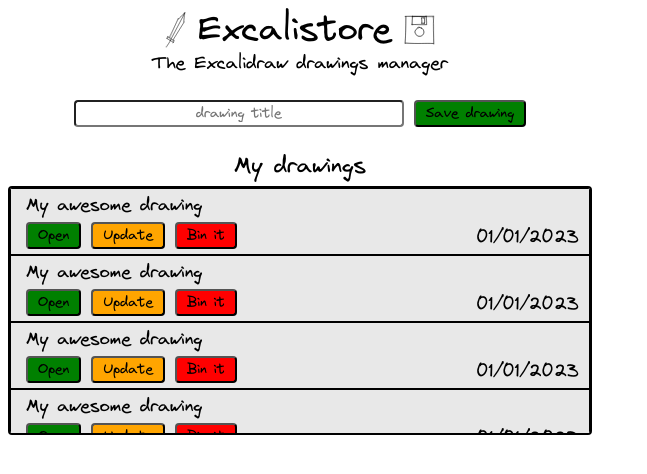
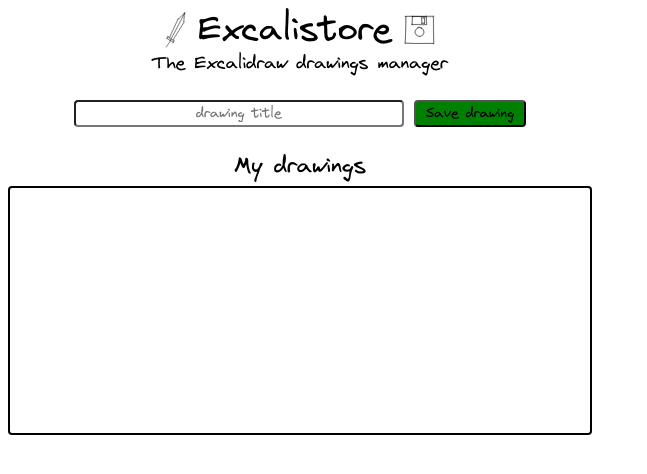
Before and after one commit to andrewinci/excalistore, a React (Vite) app: page / in a window 1280 px wide. Shown: the top 474 px of the page, without its empty margins (0-647 px from the left). Built offline with nearby package versions, Linux system fonts and the light colour scheme.

Commit message:
feat: add crud operation to chrome storage

```diff
--- a/package.json
+++ b/package.json
@@ -15,6 +15,7 @@
     "react-dom": "^18.2.0"
   },
   "devDependencies": {
+    "@types/chrome": "^0.0.224",
     "@types/react": "^18.0.27",
     "@types/react-dom": "^18.0.10",
     "@vitejs/plugin-react": "^3.1.0",
--- a/src/main.tsx
+++ b/src/main.tsx
@@ -1,10 +1,11 @@
 // entry point of the react app that powers the extension pop-up
 import { Global } from '@emotion/react'
 import styled from '@emotion/styled'
-import React from 'react'
+import React, { useEffect, useState } from 'react'
 import ReactDOM from 'react-dom/client'
 import { Button, Group, Input, Text } from './components'
 import { floppy, sword } from './icons'
+import { useChromeStorage } from './storage'
 import { GlobalStyles } from './style'
 
 const TitleBar = () => {
@@ -20,7 +21,16 @@
   </>
 }
 
-const DrawingItem = ({ name, date }: { name: string, date: string }) => {
+type DrawingItemProps = {
+  name: string,
+  date: string,
+  onOpen?: () => void,
+  onUpdate?: () => void,
+  onDelete?: () => void,
+}
+
+const DrawingItem = (props: DrawingItemProps) => {
+  const { name, date, onOpen, onDelete, onUpdate } = props;
   const ItemContainer = styled.div`
     border: 1px solid black;
     padding: 0px 10px;
@@ -30,35 +40,56 @@
     <Text margin="5px" size='s'>{name}</Text>
     <Group margin='0px 0px 5px 0px' alignItems='flex-end' justifyContent="space-between">
       <Group maxHeight={30}>
-        <Button color='green'>Open</Button>
-        <Button color='orange'>Update</Button>
-        <Button color='red'>Bin it</Button>
+        <Button onClick={onOpen} color='green'>Open</Button>
+        <Button onClick={onUpdate} color='orange'>Update</Button>
+        <Button onClick={onDelete} color='red'>Bin it</Button>
       </Group>
       <Text size='s' margin="0px">{date}</Text>
     </Group>
   </ItemContainer>
 }
 
-const App = () => <>
+const App = () => {
+  const { drawings, createDrawing, deleteDrawing } = useChromeStorage();
+  const [drawingName, setDrawingName] = useState<string>();
+  const onSaveButtonClick = async () => {
+    // do nothing if the name is empty
+    //todo: show a warning to the user
+    if ((drawingName?.length ?? 0) == 0) return;
+    await createDrawing({
+      id: Date.now().toString(), //todo: use an uuid
+      name: drawingName!,
+      lastUpdate: new Date().toDateString(),
+      data: {} //todo
+    })
+  }
+
+  return <>
     <TitleBar />
     <Group margin="25px 0 25px 0">
-    <Input style={{ minWidth: "320px" }} placeholder='drawing title'></Input>
-    <Button color='green'>Save drawing</Button>
+      <Input
+        style={{ minWidth: "320px" }}
+        placeholder='drawing title'
+        value={drawingName}
+        onChange={e => setDrawingName(e.currentTarget.value)}>
+      </Input>
+      <Button
+        onClick={onSaveButtonClick}
+        color='green'>Save drawing</Button>
     </Group>
     <Group margin='0px 0px 5px 0'>
       <Text size='l'>My drawings</Text>
     </Group>
     <div style={{ maxHeight: "245px", minHeight: "245px", overflow: "scroll", border: "2px solid black", borderRadius: "4px" }}>
-    <DrawingItem name="My awesome drawing" date='01/01/2023' />
-    <DrawingItem name="My awesome drawing" date='01/01/2023' />
-    <DrawingItem name="My awesome drawing" date='01/01/2023' />
-    <DrawingItem name="My awesome drawing" date='01/01/2023' />
-    <DrawingItem name="My awesome drawing" date='01/01/2023' />
-    <DrawingItem name="My awesome drawing" date='01/01/2023' />
-    <DrawingItem name="My awesome drawing" date='01/01/2023' />
-    <DrawingItem name="My awesome drawing" date='01/01/2023' />
+      {drawings.map(d => <DrawingItem
+        key={d.id}
+        name={d.name}
+        date={d.lastUpdate}
+        onDelete={() => deleteDrawing(d.id)}
+      />)}
     </div>
   </>
+}
 
 ReactDOM.createRoot(document.getElementById('root') as HTMLElement).render(
   <React.StrictMode>
--- /dev/null
+++ b/src/model.ts
@@ -0,0 +1,6 @@
+export type Drawing = {
+  id: string;
+  name: string;
+  lastUpdate: string;
+  data: any;
+};
--- /dev/null
+++ b/src/storage.ts
@@ -0,0 +1,60 @@
+import { useEffect, useState } from "react";
+import { Drawing } from "./model";
+
+const DATA_KEY = "EXCALISTORE_DRAWINGS";
+//todo: use local storage if chrome.storage is not available
+const storage = chrome.storage.sync;
+
+export const useChromeStorage = () => {
+  const [drawings, setDrawings] = useState<Drawing[]>([]);
+  useEffect(() => {
+    readDrawings();
+  }, []);
+
+  const createDrawing = async (newDrawing: Drawing): Promise<void> => {
+    await readDrawings();
+    if (drawings.find((d) => d.id === newDrawing.id)) {
+      throw Error("[createDrawing] Duplicated id found");
+    }
+    const result = [newDrawing, ...drawings];
+    await storage.set({ [DATA_KEY]: result });
+    // update the state with read drawings
+    await readDrawings();
+  };
+
+  const readDrawings = async (): Promise<void> => {
+    console.log("Retrieving drawings");
+    const data = await storage.get(DATA_KEY);
+    console.log("Data retrieved", data[DATA_KEY]);
+    const result = data[DATA_KEY]
+      ? (data[DATA_KEY] as unknown as Drawing[])
+      : [];
+    await setDrawings(result);
+  };
+
+  const updateDrawing = async (drawing: Drawing): Promise<void> => {
+    await readDrawings();
+    if (!drawings.find((d) => d.id === drawing.id)) {
+      throw Error("[createDrawing] drawing to update not found");
+    }
+    const result = [drawing, ...drawings.filter((d) => d.id !== drawing.id)];
+    await storage.set({ [DATA_KEY]: result });
+    // update the state with read drawings
+    await readDrawings();
+  };
+
+  const deleteDrawing = async (id: string): Promise<void> => {
+    await readDrawings();
+    const result = drawings.filter((d) => d.id !== id);
+    await storage.set({ [DATA_KEY]: result });
+    // update the state with read drawings
+    await readDrawings();
+  };
+
+  return {
+    drawings,
+    createDrawing,
+    updateDrawing,
+    deleteDrawing,
+  };
+};
```
Also changed, not shown: public/manifest.json, 1 other file (tests, documents, lock files or other folders). Lines whose indentation alone changed are shown as unchanged.
